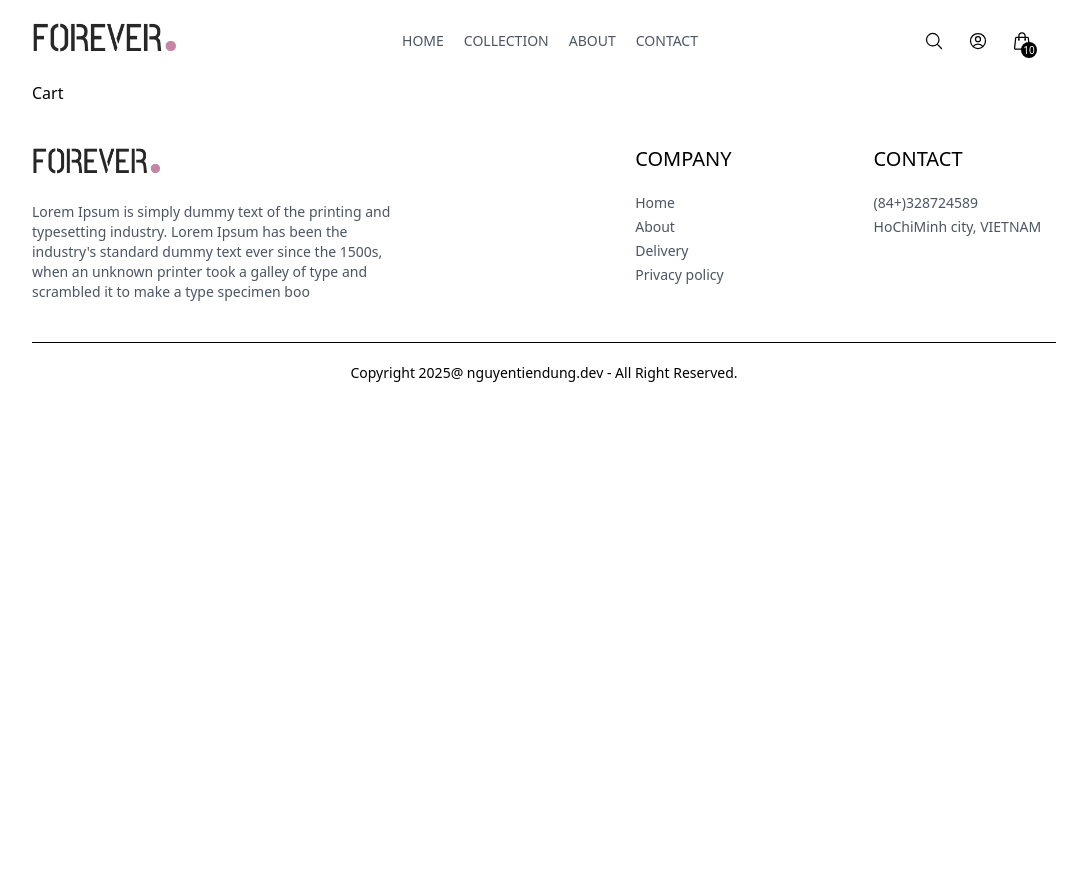
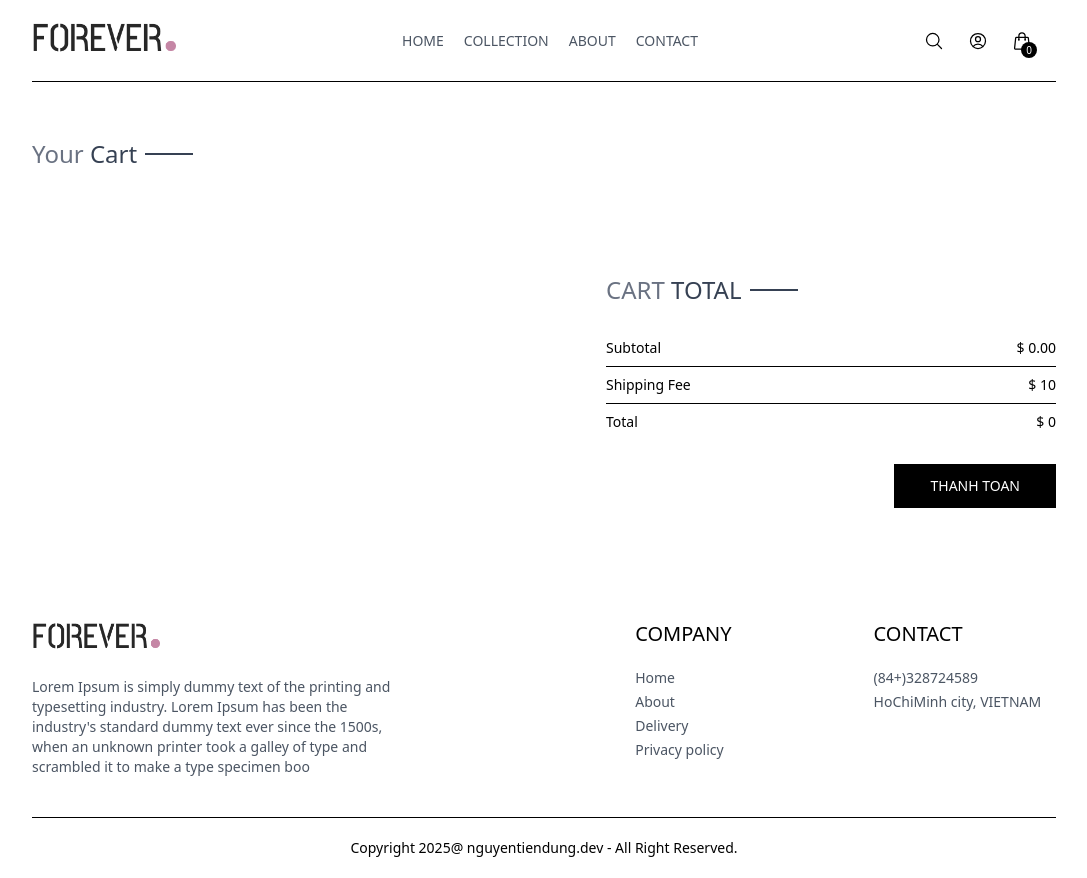
Before and after one commit to dungvt1602/Ecommerce-cloth, a React (Vite) app in the folder front-end/: page /cart in a window 1280 px wide. Shown: the whole page, without its empty margins (96-1183 px from the left). Before the commit the page ends 800 px from the top, so only its background shows below. Built offline with nearby package versions, Linux system fonts and the light colour scheme.

Commit message:
Hoan thanh xong trang cart va trang place-order

```diff
--- a/front-end/package.json
+++ b/front-end/package.json
@@ -11,6 +11,7 @@
   },
   "dependencies": {
     "@tailwindcss/vite": "^4.1.12",
+    "notistack": "^3.0.2",
     "react": "^19.1.1",
     "react-dom": "^19.1.1",
     "react-router-dom": "^7.8.1",
--- a/front-end/src/App.jsx
+++ b/front-end/src/App.jsx
@@ -14,25 +14,33 @@ import Navbar from './components/Navbar/Navbar'
 import Footer from './components/Footer/Footer'
 import SearchBar from './components/SearchBar/SearchBar'
 
+import { SnackbarProvider, enqueueSnackbar } from 'notistack'
+
+
+
 function App() {
 
 
   return (
     <div className='container'>
-      <Navbar/>
-      <SearchBar/>
-    <Routes>
-      <Route path='/' element={<Home/>} />
-      <Route path='/collection' element={<Collection/>} />
-      <Route path='/contact' element={<Contact/>} />
-      <Route path='/about' element={<About/>} />
-      <Route path='/product/:productId' element={<Product/>} />
-      <Route path='/cart' element={<Cart/>} />
-      <Route path='/login' element={<Login/>} />
-      <Route path='/place-order' element={<PlaceOrder/>} />
-      <Route path='/orders' element={<Order/>} />
-    </Routes>
-    <Footer/>
+
+      <SnackbarProvider />
+
+      <Navbar />
+      <SearchBar />
+      <Routes>
+        <Route path='/' element={<Home />} />
+        <Route path='/collection' element={<Collection />} />
+        <Route path='/contact' element={<Contact />} />
+        <Route path='/about' element={<About />} />
+        <Route path='/product/:productId' element={<Product />} />
+        <Route path='/cart' element={<Cart />} />
+        <Route path='/login' element={<Login />} />
+        <Route path='/place-order' element={<PlaceOrder />} />
+        <Route path='/orders' element={<Order />} />
+      </Routes>
+      <Footer />
+
     </div>
   )
 }
--- /dev/null
+++ b/front-end/src/components/CartItems/CartItems.jsx
@@ -0,0 +1,36 @@
+import React, { useContext } from 'react'
+
+import { ShopContext } from '../../context/ShopContext'
+import Title from '../Title/Title';
+
+const CartItems = () => {
+    const { currency, delivery_fee, getTotalItems } = useContext(ShopContext);
+
+    return (
+        <div className="w-full">
+            <div className="text-2xl">
+                <Title text1={'CART'} text2={"TOTAL"} />
+            </div>
+
+            <div className="flex flex-col gap-2 mt-2 text-sm">
+                <div className="flex justify-between ">
+                    <p>Subtotal</p>
+                    <p>{currency} {getTotalItems()}.00</p>
+                </div>
+                <hr />
+                <div className="flex justify-between ">
+                    <p>Shipping Fee</p>
+                    <p>{currency} {delivery_fee}</p>
+                </div>
+                <hr />
+                <div className="flex justify-between font-medium ">
+                    <p>Total</p>
+                    <p>{currency} {getTotalItems() === 0 ? 0 : getTotalItems() + delivery_fee}</p>
+                </div>
+
+            </div>
+        </div>
+    )
+}
+
+export default CartItems
--- a/front-end/src/components/Navbar/Navbar.jsx
+++ b/front-end/src/components/Navbar/Navbar.jsx
@@ -7,12 +7,12 @@ import { ShopContext } from '../../context/ShopContext'
 
 const Navbar = () => {
   const [isOpen, setIsOpen] = React.useState(false);
-  const {setShowSearch} = useContext(ShopContext);
+  const { setShowSearch, countCart } = useContext(ShopContext);
 
   return (
     <div className='navbar'>
       <Link to={"/"}>
-      <img  src={logo} alt='logo' />
+        <img src={logo} alt='logo' />
       </Link>
       <ul className='menu '>
         <NavLink to="/" className='menu-item'>
@@ -51,33 +51,33 @@ const Navbar = () => {
 
         </div>
         <Link to="/cart" className='cart-icon'>
-        <svg xmlns="http://www.w3.org/2000/svg" fill="none" viewBox="0 0 24 24" stroke-width="1.5" stroke="currentColor" class="size-6">
-          <path stroke-linecap="round" stroke-linejoin="round" d="M15.75 10.5V6a3.75 3.75 0 1 0-7.5 0v4.5m11.356-1.993 1.263 12c.07.665-.45 1.243-1.119 1.243H4.25a1.125 1.125 0 0 1-1.12-1.243l1.264-12A1.125 1.125 0 0 1 5.513 7.5h12.974c.576 0 1.059.435 1.119 1.007ZM8.625 10.5a.375.375 0 1 1-.75 0 .375.375 0 0 1 .75 0Zm7.5 0a.375.375 0 1 1-.75 0 .375.375 0 0 1 .75 0Z" />
-        </svg>
+          <svg xmlns="http://www.w3.org/2000/svg" fill="none" viewBox="0 0 24 24" stroke-width="1.5" stroke="currentColor" class="size-6">
+            <path stroke-linecap="round" stroke-linejoin="round" d="M15.75 10.5V6a3.75 3.75 0 1 0-7.5 0v4.5m11.356-1.993 1.263 12c.07.665-.45 1.243-1.119 1.243H4.25a1.125 1.125 0 0 1-1.12-1.243l1.264-12A1.125 1.125 0 0 1 5.513 7.5h12.974c.576 0 1.059.435 1.119 1.007ZM8.625 10.5a.375.375 0 1 1-.75 0 .375.375 0 0 1 .75 0Zm7.5 0a.375.375 0 1 1-.75 0 .375.375 0 0 1 .75 0Z" />
+          </svg>
 
-          <p>10</p>
+          <p>{countCart}</p>
         </Link>
 
         <div onClick={() => setIsOpen(true)} className='menu-icon'>
-          <svg xmlns="http://www.w3.org/2000/svg"  fill="none" viewBox="0 0 24 24" stroke-width="1.5" stroke="currentColor" class="size-6">
+          <svg xmlns="http://www.w3.org/2000/svg" fill="none" viewBox="0 0 24 24" stroke-width="1.5" stroke="currentColor" class="size-6">
             <path stroke-linecap="round" stroke-linejoin="round" d="M3.75 6.75h16.5M3.75 12h16.5m-16.5 5.25h16.5" />
           </svg>
         </div>
       </div>
 
       {/* Menu hidden */}
-      <div className={ ` ${isOpen ? "menu-hidden transition-all" : "w-0 hidden" } `}>
+      <div className={` ${isOpen ? "menu-hidden transition-all" : "w-0 hidden"} `}>
         <div className='flex flex-col text-gray-600'>
-          <div onClick={()=> setIsOpen(false)} className='flex items-center gap-4 cursor-pointer '>
+          <div onClick={() => setIsOpen(false)} className='flex items-center gap-4 cursor-pointer '>
             <svg xmlns="http://www.w3.org/2000/svg" fill="none" viewBox="0 0 24 24" stroke-width="1.5" stroke="currentColor" class="size-6">
               <path stroke-linecap="round" stroke-linejoin="round" d="m19.5 8.25-7.5 7.5-7.5-7.5" />
             </svg>
             <p>Back</p>
           </div>
           <NavLink onClick={() => setIsOpen(false)} className="py-2 pl-6 border" to='/'>HOME</NavLink>
-          <NavLink onClick={() => setIsOpen(false)}  className="py-2 pl-6 border" to='/collection'>COLLECTION</NavLink>
+          <NavLink onClick={() => setIsOpen(false)} className="py-2 pl-6 border" to='/collection'>COLLECTION</NavLink>
           <NavLink onClick={() => setIsOpen(false)} className="py-2 pl-6 border" to='/about'>ABOUT</NavLink>
-          <NavLink onClick={() => setIsOpen(false)} className="py-2 pl-6 border" to= '/contact'>CONTACT</NavLink>
+          <NavLink onClick={() => setIsOpen(false)} className="py-2 pl-6 border" to='/contact'>CONTACT</NavLink>
         </div>
       </div>
     </div>
--- a/front-end/src/context/ShopContext.jsx
+++ b/front-end/src/context/ShopContext.jsx
@@ -1,18 +1,116 @@
-import { createContext, useState } from "react";
+import { createContext, useEffect, useState } from "react";
 
-import {products} from '../assets/assets.js'
+import { products } from '../assets/assets.js';
+
+import { enqueueSnackbar } from "notistack";
+import { useNavigate } from "react-router-dom";
 
 
-export const ShopContext  = createContext();
+
+
+
+export const ShopContext = createContext();
 
 const ShopContextProvider = (props) => {
 
-    const currency = "USD";
+    const currency = "$";
     const delivery_fee = 10;
     const [search, setSearch] = useState('');
-    const [showSearch , setShowSearch] = useState(false);
+    const [showSearch, setShowSearch] = useState(false);
+    const [cartItems, setCartItem] = useState({});
+
+    const [countCart, setCountCart] = useState();
+
+    const navigate = useNavigate();
+
+
+
+    const addToCart = async (itemId, size) => {
+
+
+        if (!size) {
+            enqueueSnackbar("Please select a size", { variant: "error" })
+            return;
+        }
+
+        let cartData = structuredClone(cartItems);
+
+        if (cartData[itemId]) {
+            if (cartData[itemId][size]) {
+                cartData[itemId][size] += 1;
+            }
+            else {
+                cartData[itemId][size] = 1;
+            }
+        }
+        else {
+            cartData[itemId] = {};
+            cartData[itemId][size] = 1;
+        }
+        setCartItem(cartData);
+    }
+
+    const countItems = () => {
+        let count = 0;
+
+        for (const item in cartItems) {
+            for (const size in cartItems[item]) {
+
+                if (cartItems[item][size] > 0) {
+                    count += cartItems[item][size];
+                }
+
+            }
+        }
+
+        // setCountCart(count);
+        console.log(count);
+        setCountCart(count);
+        console.log(countCart);
+
+
+    }
+
+    const updateQuantity = async (itemId, size, quantity) => {
+        let cartData = structuredClone(cartItems);
+
+        cartData[itemId][size] = quantity;
+
+        setCartItem(cartData);
+    }
+
+    const getTotalItems = () => {
+        let total = 0;
+
+        for (const item in cartItems) {
+            const ex = products.find((product) => product._id === item);
+            console.log(ex);
+
+            for (const size in cartItems[item]) {
+                try {
+                    if (cartItems[item][size] > 0) {
+                        total += ex.price * cartItems[item][size];
+                    }
+                }
+                catch (err) {
+
+                }
+
+            }
+
+        }
+
+        return total;
+
+    }
+
+    useEffect(() => {
+        countItems();
+    }, [cartItems]);
+
     const value = {
-        products, currency, delivery_fee , search,setSearch, showSearch , setShowSearch
+        products, currency, delivery_fee, search, setSearch, showSearch, setShowSearch,
+        addToCart, cartItems, countCart, updateQuantity, getTotalItems, navigate
     }
 
     return <ShopContext.Provider value={value}>
--- a/front-end/src/index.css
+++ b/front-end/src/index.css
@@ -5,7 +5,7 @@ a.active hr {
     display: block;
 }
 
-.prata-regular {
+.prata-regular *{
   font-family: "Prata", serif;
   font-weight: 400;
   font-style: normal;
--- a/front-end/src/pages/Cart/Cart.jsx
+++ b/front-end/src/pages/Cart/Cart.jsx
@@ -1,8 +1,80 @@
-import React from 'react'
+import React, { useContext, useEffect, useState } from 'react'
+import { ShopContext } from '../../context/ShopContext';
+import Title from '../../components/Title/Title';
+import { assets } from '../../assets/assets';
+import CartItems from '../../components/CartItems/CartItems';
 
 const Cart = () => {
+
+  const { cartItems, products, currency, updateQuantity, navigate } = useContext(ShopContext);
+
+  const [cartData, setCartItem] = useState([]);
+
+  useEffect(() => {
+
+    const tempData = [];
+
+    for (const item in cartItems) {
+      for (const size in cartItems[item]) {
+        if (cartItems[item][size] > 0) {
+          tempData.push({
+            _id: item,
+            size: size,
+            quantity: cartItems[item][size]
+          })
+        }
+
+      }
+    }
+    setCartItem(tempData);
+  }, [cartItems])
+
+
   return (
-    <div>Cart</div>
+    <div className="border-t pt-14">
+      <div className='text-2xl mb-5'>
+        <Title text1={"Your"} text2={"Cart"} />
+      </div>
+
+      <div>
+        {
+          cartData.map((item, index) => {
+            const productData = products.find((product) => product._id === item._id);
+
+
+
+            return (
+              <div key={index} className="py-4 border-t border-gray-400 border-b-2 text-gray-700 grid grid-cols-[4fr_0.5fr_0.5fr]
+              sm:grid-cols-[4fr_2fr_0.5fr] items-center gap-4">
+                <div className="flex items-start gap-6">
+                  <img className='w-16 sm:w-20' src={productData.image[0]} />
+                  <div >
+                    <p className="text-sx sm:text-lg font-medium">{productData.name}</p>
+                    <div className="flex items-center gap-5 mt-2">
+                      <p>{currency}{productData.price}</p>
+                      <p className='px-2 sm:px-3 sm:py-1 border bg-slate-200'>{item.size}</p>
+                    </div>
+                  </div>
+                </div>
+
+                <input onChange={(e) => e.target.value === '' || e.target.value === 0 ? null : updateQuantity(item._id, item.size, Number(e.target.value))} className='border max-w-10 sm:max-w-20 py-1 px-1 sm:px-2' type="number" min={1} defaultValue={item.quantity} />
+                <img onClick={() => updateQuantity(item._id, item.size, 0)} className='w-4 mr-4 sm:w-5 cursor-pointer' src={assets.bin_icon} ></img>
+              </div>
+            )
+          })
+        }
+      </div>
+
+      <div className="flex justify-end my-20">
+        <div className="w-full sm:w-[450px]">
+          <CartItems />
+          <div className="w-full text-end">
+            <button onClick={() => navigate('/place-order')} className='bg-black text-white text-sm py-3 px-9 my-8  '>THANH TOAN</button>
+          </div>
+        </div>
+      </div>
+
+    </div>
   )
 }
 
--- a/front-end/src/pages/Product/Product.jsx
+++ b/front-end/src/pages/Product/Product.jsx
@@ -7,7 +7,7 @@ import RelatedProduct from '../../components/RelatedProduct/RelatedProduct';
 const Product = () => {
 
   const { productId } = useParams();
-  const {products , currency}  = useContext(ShopContext);
+  const {products , currency, addToCart, cardItems}  = useContext(ShopContext);
   const [productData, setProductData] = useState('');
 
   const [image, setImage] = useState('');
@@ -76,7 +76,9 @@ const Product = () => {
               }
             </div>
           </div>
-          <button className='bg-black text-white px-8 py-3 text-sm
+          <button onClick={() => {
+            addToCart(productData._id , size)
+          }} className='bg-black text-white px-8 py-3 text-sm
           active:bg-gray-700 '>ADD TO CART</button>
           <hr className='mt-8 sm:w-4/5' />
           <div className="text-sm text-gray-500 mt-5 flex flex-col gap-1"></div>
--- /dev/null
+++ b/package.json
@@ -0,0 +1,5 @@
+{
+  "dependencies": {
+    "notistack": "^3.0.2"
+  }
+}
```
Also changed, not shown: front-end/src/components/BestSeller/BestSeller.jsx (+11 -11 lines), front-end/src/pages/PlaceOrder/PlaceOrder.jsx (+68 -2 lines), front-end/src/components/CartItems/CartItem.css (added), 2 other files (tests, documents, lock files or other folders).
